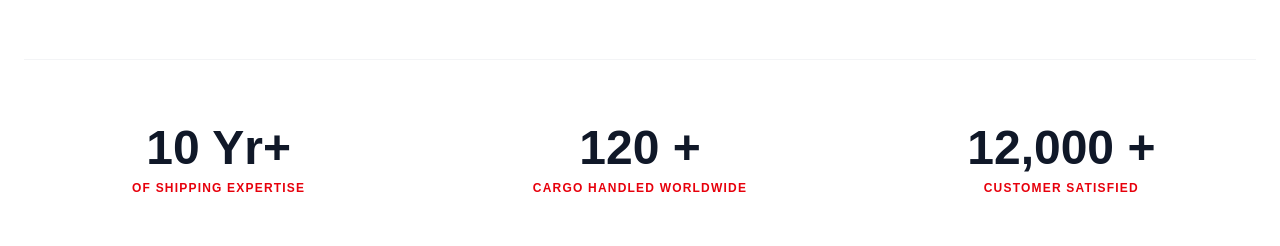
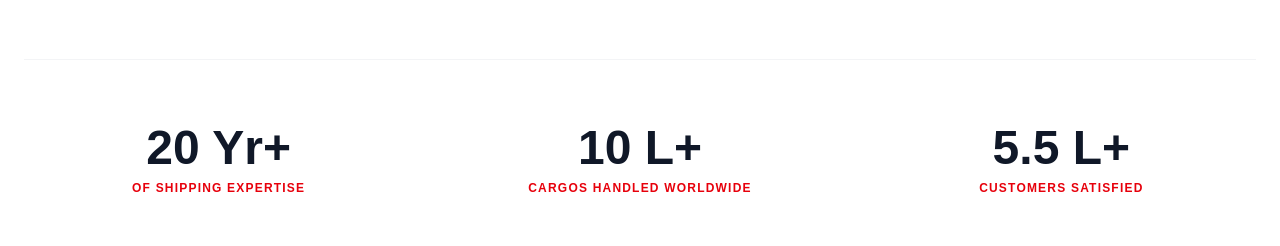
Before and after one commit to binsam008/unex, a React (Vite) app: page / in a window 1280 px wide. Shown: the part 1680-1926 px from the top of the page. Built offline with nearby package versions, Linux system fonts and the light colour scheme.

Commit message:
feat: add About section with animated statistics counter component

```diff
--- a/src/sections/About.jsx
+++ b/src/sections/About.jsx
@@ -1,5 +1,5 @@
 "use client";
-import { motion, useMotionValue, useSpring, useInView } from "framer-motion";
+import { motion, useMotionValue, useSpring, useInView, useMotionValueEvent } from "framer-motion";
 import { useEffect, useRef } from "react";
 
 // --- Sub-component for the counting effect ---
@@ -22,13 +22,17 @@ function Counter({ value, direction = "up" }) {
     }
   }, [motionValue, value, isInView]);
 
-  useEffect(() => {
-    springValue.on("change", (latest) => {
-      if (ref.current) {
+  const isFloat = value % 1 !== 0;
+
+  useMotionValueEvent(springValue, "change", (latest) => {
+    if (ref.current) {
+      if (isFloat) {
+        ref.current.textContent = latest.toFixed(1);
+      } else {
         ref.current.textContent = Math.floor(latest).toLocaleString();
       }
-    });
-  }, [springValue]);
+    }
+  });
 
   return <span ref={ref} />;
 }
@@ -53,9 +57,9 @@ export default function About() {
   };
 
   const stats = [
-    { target: 10, suffix: " Yr+", desc: "of shipping expertise" },
-    { target: 120, suffix: " +", desc: "cargo handled worldwide" },
-    { target: 12000, suffix: " +", desc: "customer satisfied" },
+    { target: 20, suffix: " Yr+", desc: "of shipping expertise" },
+    { target: 10, suffix: " L+", desc: "cargos handled worldwide" },
+    { target: 5.5, suffix: " L+", desc: "customers satisfied" },
   ];
 
   return (
```
